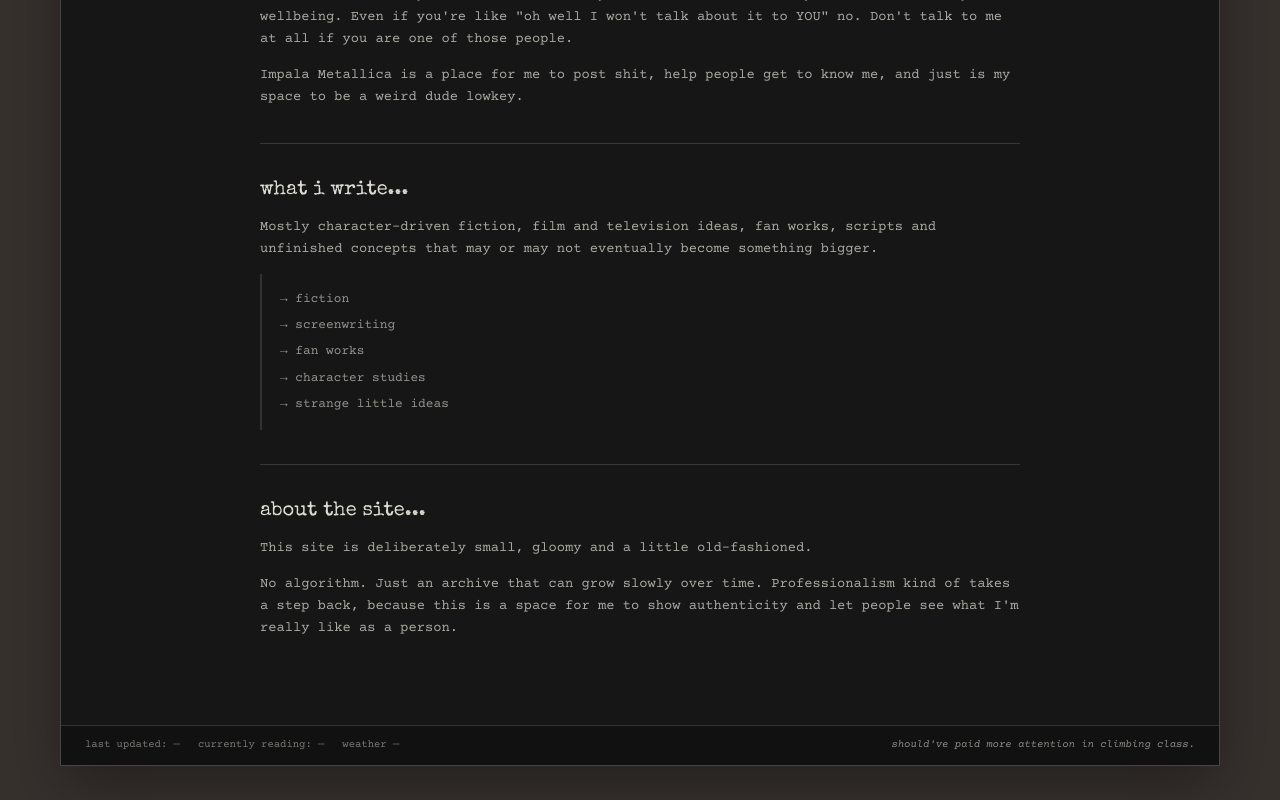
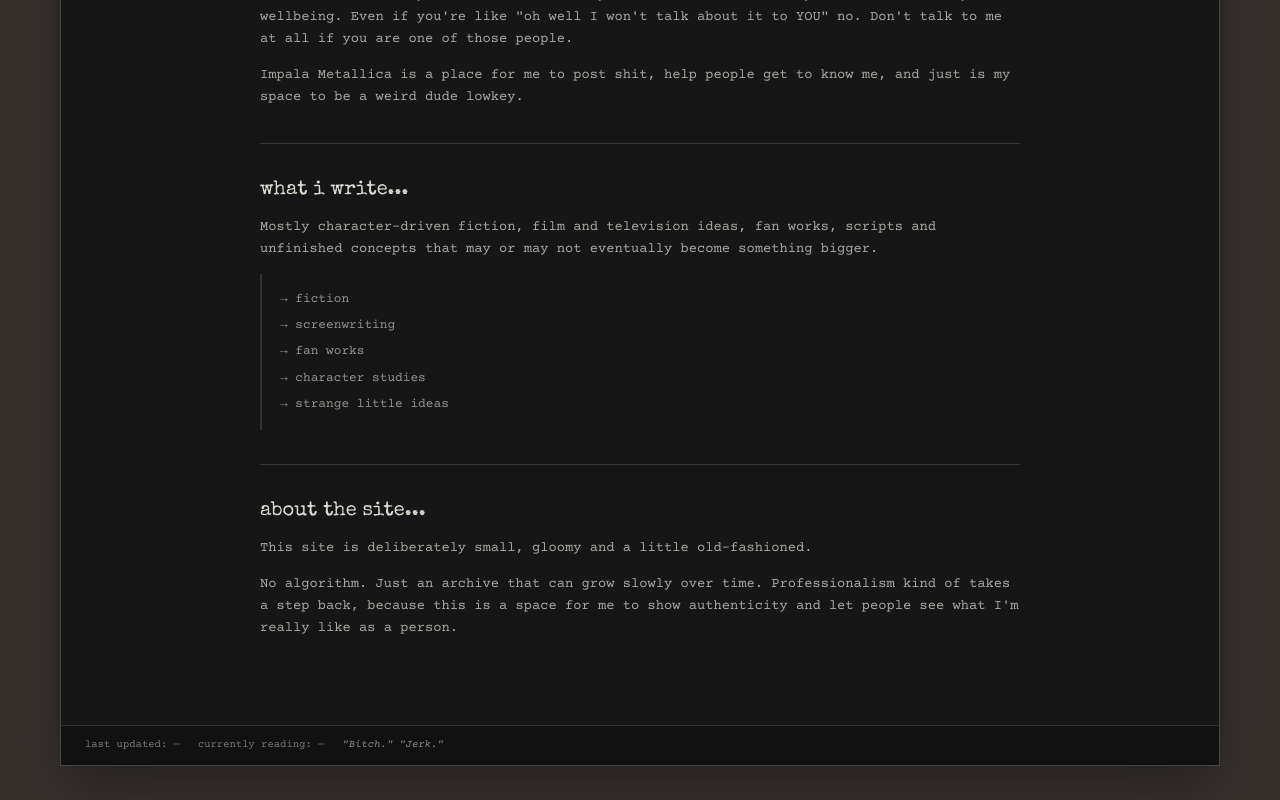
Before and after one commit to kismetproject/aboutme, a plain HTML site: page about.html in a window 1280 px wide. Shown: the part 534-1334 px from the top of the page. Drawn offline with nearby package versions, Linux system fonts and the light colour scheme; no server answers.

Commit message:
Remove weather information from footer
Removed the weather span from the footer section.

```diff
--- a/about.html
+++ b/about.html
@@ -502,12 +502,8 @@
         <span id="currently-reading">—</span>
       </span>
 
-      <span id="weather">
-        weather —
-      </span>
-
       <span class="footer-quote">
-        should've paid more attention in climbing class.
+        "Bitch."     "Jerk."
       </span>
 
     </footer>
```
